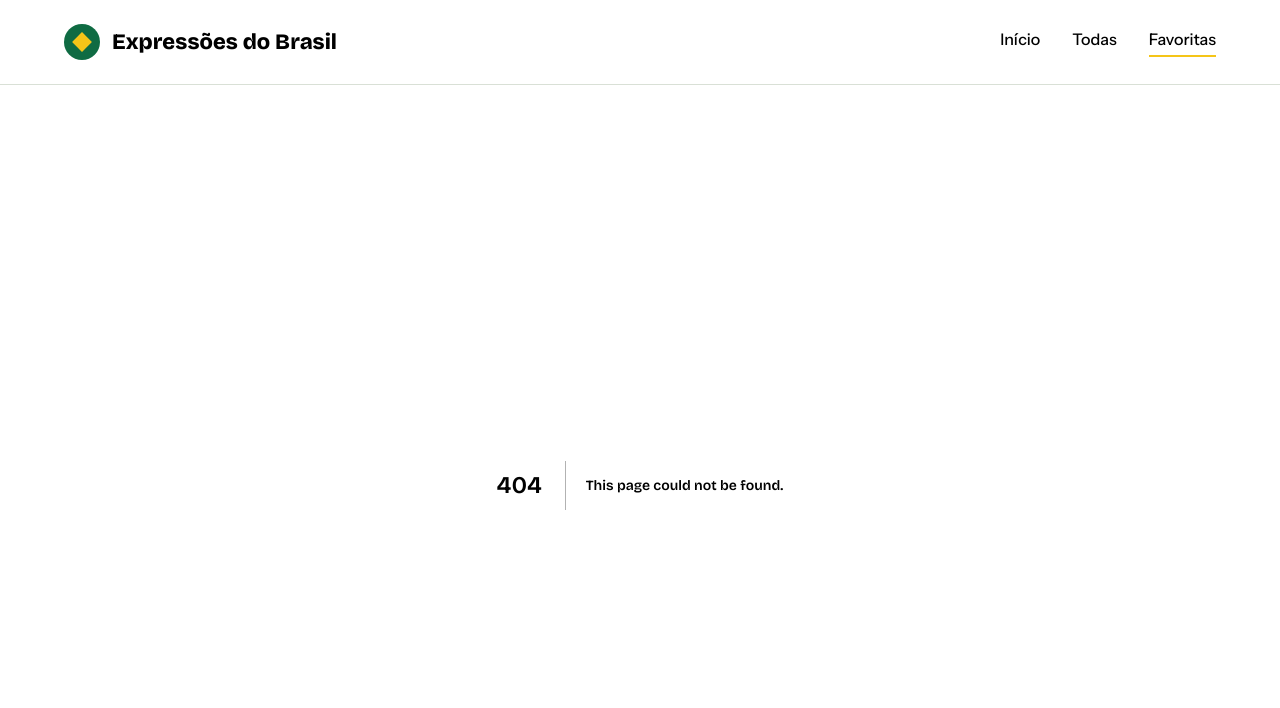
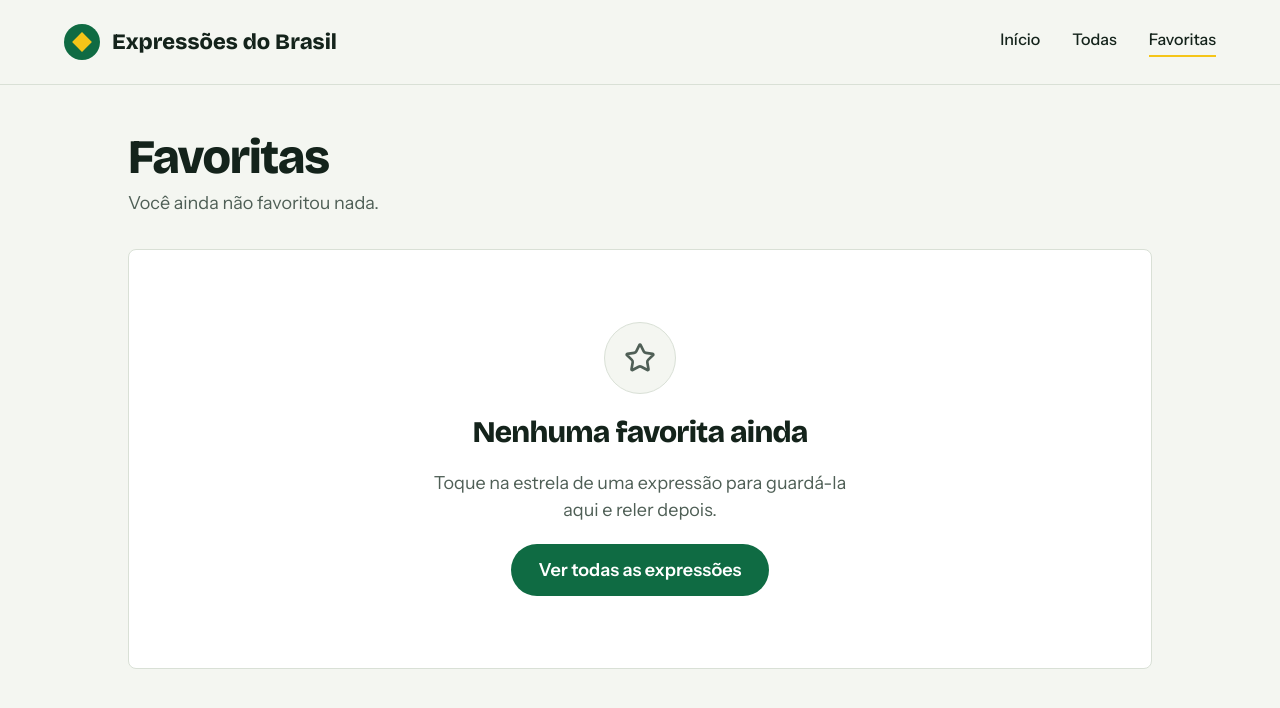
Before and after one commit to igor-marchi/expressoes-brasileiras, a Next.js app: page /favorites in a window 1280 px wide. Before the commit this address had no page. Shown: the top 708 px of the page. Built offline with nearby package versions, Linux system fonts and the light colour scheme.

Commit message:
feat: adicionar página de favoritas
Co-Authored-By: Claude Sonnet 5.5 <noreply@anthropic.com>

```diff
--- /dev/null
+++ b/src/app/favorites/page.tsx
@@ -0,0 +1,11 @@
+import type { Metadata } from "next";
+
+import { FavoritesList } from "@/components/favorites-list";
+
+export const metadata: Metadata = {
+  title: "Favoritas",
+};
+
+export default function FavoritesPage() {
+  return <FavoritesList />;
+}
--- /dev/null
+++ b/src/components/favorites-list.tsx
@@ -0,0 +1,69 @@
+"use client";
+
+import Link from "next/link";
+import { Star } from "lucide-react";
+
+import { ExpressionCardLink } from "@/components/expression-card-link";
+import { expressions } from "@/data/expressions";
+import { useFavorites } from "@/hooks/use-favorites";
+
+function countLabel(count: number) {
+  if (count === 0) return "Você ainda não favoritou nada.";
+  if (count === 1) return "1 expressão salva.";
+  return `${count} expressões salvas.`;
+}
+
+export function FavoritesList() {
+  const { ids, loaded } = useFavorites();
+
+  const items = expressions
+    .map((expression, index) => ({ expression, index }))
+    .filter(({ expression }) => ids.includes(expression.id));
+
+  return (
+    <main className="mx-auto flex w-full max-w-6xl flex-1 flex-col gap-8 px-5 py-8 md:px-16 md:py-12">
+      <div className="flex flex-col gap-2">
+        <h1 className="font-heading text-4xl font-extrabold tracking-tight md:text-5xl">
+          Favoritas
+        </h1>
+        <p className="text-lg text-muted-foreground">
+          {loaded ? countLabel(items.length) : " "}
+        </p>
+      </div>
+
+      {loaded && items.length === 0 && (
+        <div className="flex flex-col items-center gap-5 rounded-lg border border-border bg-card px-6 py-[72px] text-center">
+          <div className="flex size-[72px] items-center justify-center rounded-full border border-border bg-background">
+            <Star className="size-8 text-muted-foreground" aria-hidden="true" />
+          </div>
+          <h2 className="font-heading text-3xl font-extrabold tracking-tight">
+            Nenhuma favorita ainda
+          </h2>
+          <p className="max-w-[420px] text-lg leading-normal text-muted-foreground">
+            Toque na estrela de uma expressão para guardá-la aqui e reler
+            depois.
+          </p>
+          <Link
+            href="/expressions"
+            className="inline-flex min-h-[52px] items-center rounded-full bg-primary px-7 text-lg font-semibold text-primary-foreground"
+          >
+            Ver todas as expressões
+          </Link>
+        </div>
+      )}
+
+      {loaded && items.length > 0 && (
+        <div className="grid gap-4 md:grid-cols-2">
+          {items.map(({ expression, index }) => (
+            <ExpressionCardLink
+              key={expression.id}
+              expression={expression}
+              position={index + 1}
+              total={expressions.length}
+            />
+          ))}
+        </div>
+      )}
+    </main>
+  );
+}
```
